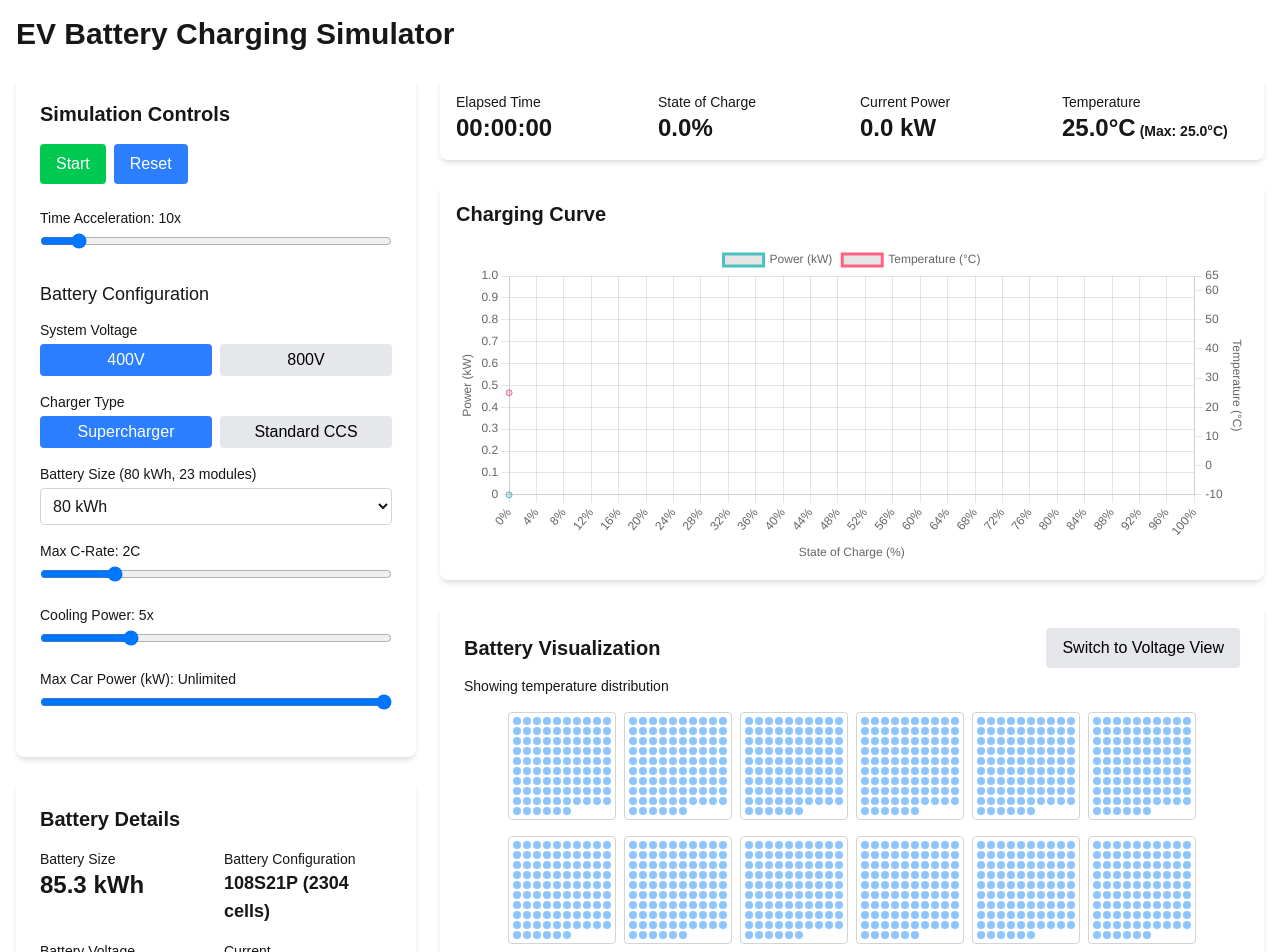
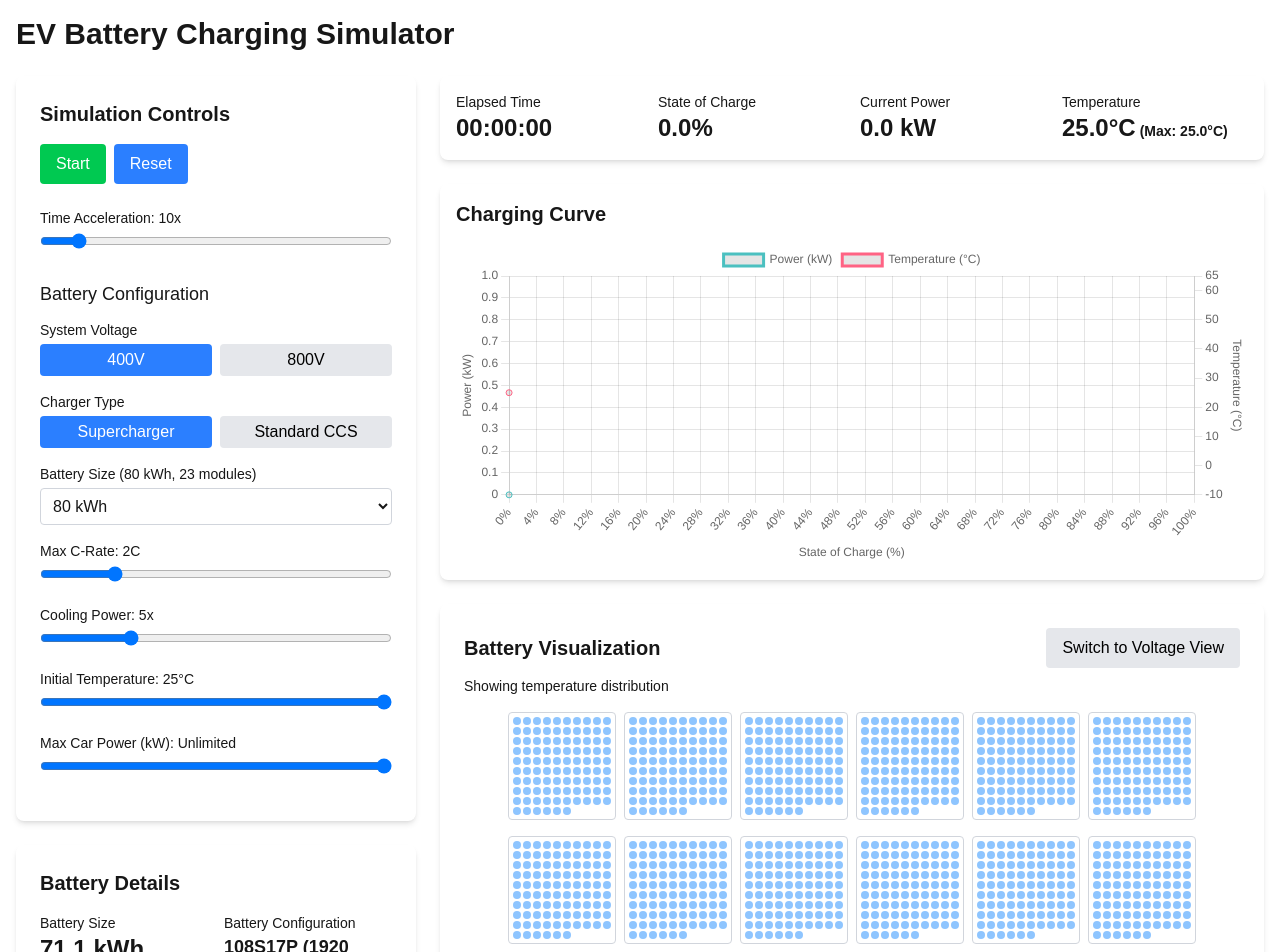
Before and after one commit to NicoPli/ev-battery-sim, a Next.js app: page / in a window 1280 px wide. Shown: the top 952 px of the page. Built offline with nearby package versions, Linux system fonts and the light colour scheme.

Commit message:
Initial Temperature added

```diff
--- a/app/page.tsx
+++ b/app/page.tsx
@@ -23,7 +23,9 @@ export default function Home() {
       maxCRate: 2,
       coolingPower: 1,
       moduleCount: 24,
-      maxCarPower: null
+      maxCarPower: null,
+      initialTemperature: 25,
+      batteryHeatingEnabled: true
     };
 
     const batteryPack = new BatteryPack(
@@ -31,7 +33,9 @@ export default function Home() {
       defaultConfig.systemVoltage,
       defaultConfig.maxCRate,
       defaultConfig.coolingPower,
-      defaultConfig.maxCarPower
+      defaultConfig.maxCarPower,
+      defaultConfig.initialTemperature,
+      defaultConfig.batteryHeatingEnabled
     );
 
     const sim = new ChargingSimulation(batteryPack, defaultConfig.chargerType);
@@ -72,7 +76,9 @@ export default function Home() {
       config.systemVoltage,
       config.maxCRate,
       config.coolingPower,
-      config.maxCarPower
+      config.maxCarPower,
+      config.initialTemperature,
+      config.batteryHeatingEnabled
     );
 
     // Create new simulation with updated battery pack
--- a/components/BatteryVisualizer.tsx
+++ b/components/BatteryVisualizer.tsx
@@ -8,6 +8,7 @@ interface BatteryVisualizerProps {
 interface BatteryCell {
   temperature?: number;
   stateOfCharge?: number;
+  heatingEnabled?: boolean;
 }
 
 const BatteryVisualizer: React.FC<BatteryVisualizerProps> = ({ batteryPack }) => {
@@ -27,6 +28,8 @@ const BatteryVisualizer: React.FC<BatteryVisualizerProps> = ({ batteryPack }) =>
 
   const getTemperatureColor = (temp: number): string => {
     // Blue (cold) to red (hot) gradient
+    if (temp < 0) return 'bg-blue-800';
+    if (temp < 10) return 'bg-blue-600';
     if (temp < 25) return 'bg-blue-500';
     if (temp < 30) return 'bg-blue-300';
     if (temp < 35) return 'bg-green-300';
@@ -61,6 +64,9 @@ const BatteryVisualizer: React.FC<BatteryVisualizerProps> = ({ batteryPack }) =>
     setViewMode(prev => prev === 'temperature' ? 'voltage' : 'temperature');
   };
 
+  // Check if battery heating is enabled
+  const isHeatingEnabled = batteryPack.batteryHeatingEnabled;
+
   return (
     <div className="p-6 rounded-lg shadow-md">
       <div className="flex items-center justify-between mb-2">
@@ -74,6 +80,14 @@ const BatteryVisualizer: React.FC<BatteryVisualizerProps> = ({ batteryPack }) =>
       </div>
       <p className="text-sm mb-4">
         Showing {viewMode === 'temperature' ? 'temperature' : 'state of charge'} distribution
+        {isHeatingEnabled && (
+          <span className="ml-2 inline-flex items-center px-2.5 py-0.5 rounded-full text-xs font-medium bg-amber-100 text-amber-800">
+            <svg className="w-3 h-3 mr-1" fill="currentColor" viewBox="0 0 20 20" xmlns="http://www.w3.org/2000/svg">
+              <path fillRule="evenodd" d="M12.395 2.553a1 1 0 00-1.45-.385c-.345.23-.614.558-.822.88-.214.33-.403.713-.57 1.116-.334.804-.614 1.768-.84 2.734a31.365 31.365 0 00-.613 3.58 2.64 2.64 0 01-.945-1.067c-.328-.68-.398-1.534-.398-2.654A1 1 0 005.05 6.05 6.981 6.981 0 003 11a7 7 0 1011.95-4.95c-.592-.591-.98-.985-1.348-1.467-.363-.476-.724-1.063-1.207-2.03zM12.12 15.12A3 3 0 017 13s.879.5 2.5.5c0-1 .5-4 1.25-4.5.5 1 .786 1.293 1.371 1.879A2.99 2.99 0 0113 13a2.99 2.99 0 01-.879 2.121z" clipRule="evenodd"></path>
+            </svg>
+            Battery Heating Active
+          </span>
+        )}
       </p>
 
       <div className="flex flex-col gap-4">
@@ -91,7 +105,7 @@ const BatteryVisualizer: React.FC<BatteryVisualizerProps> = ({ batteryPack }) =>
               return (
                 <div
                   key={moduleIndex}
-                  className="border border-gray-300 p-1 rounded"
+                  className={`border border-gray-300 p-1 rounded ${isHeatingEnabled ? 'bg-amber-50' : ''}`}
                   title={`Module ${actualIndex + 1}`}
                 >
                   <div className="grid gap-0.5" style={{
@@ -127,8 +141,16 @@ const BatteryVisualizer: React.FC<BatteryVisualizerProps> = ({ batteryPack }) =>
           {viewMode === 'temperature' ? (
             <>
               <div className="flex items-center">
+                <div className="w-4 h-4 bg-blue-800 rounded mr-1"></div>
+                <span className="text-xs">&lt;0°C</span>
+              </div>
+              <div className="flex items-center">
+                <div className="w-4 h-4 bg-blue-600 rounded mr-1"></div>
+                <span className="text-xs">0-10°C</span>
+              </div>
+              <div className="flex items-center">
                 <div className="w-4 h-4 bg-blue-500 rounded mr-1"></div>
-                <span className="text-xs">&lt;25°C</span>
+                <span className="text-xs">10-25°C</span>
               </div>
               <div className="flex items-center">
                 <div className="w-4 h-4 bg-blue-300 rounded mr-1"></div>
--- a/components/SimulationControls.tsx
+++ b/components/SimulationControls.tsx
@@ -8,6 +8,8 @@ export type SimulationConfig = {
   coolingPower: number;
   moduleCount: number;
   maxCarPower: number | null;
+  initialTemperature: number;
+  batteryHeatingEnabled: boolean;
 };
 
 interface SimulationControlsProps {
@@ -35,6 +37,8 @@ const SimulationControls: React.FC<SimulationControlsProps> = ({
   const [coolingPower, setCoolingPower] = useState<number>(5);
   const [batterySize, setBatterySize] = useState<number>(80); // Store battery size in kWh
   const [maxCarPower, setMaxCarPower] = useState<number | null>(null);
+  const [initialTemperature, setInitialTemperature] = useState<number>(25);
+  const [batteryHeatingEnabled, setBatteryHeatingEnabled] = useState<boolean>(false);
 
   // Get cell properties dynamically
   const [cellProps, setCellProps] = useState({
@@ -50,6 +54,13 @@ const SimulationControls: React.FC<SimulationControlsProps> = ({
       capacity: sampleCell.capacity
     });
   }, []);
+
+  // Auto-enable battery heating when temperature is low
+  useEffect(() => {
+    if (initialTemperature < 15) {
+      setBatteryHeatingEnabled(true);
+    }
+  }, [initialTemperature]);
 
   // Calculate module count based on battery size and voltage
   const calculateModuleCount = (capacityKWh: number, voltage: number) => {
@@ -89,11 +100,35 @@ const SimulationControls: React.FC<SimulationControlsProps> = ({
       maxCRate,
       coolingPower,
       moduleCount, // Use calculated module count
-      maxCarPower
+      maxCarPower,
+      initialTemperature,
+      batteryHeatingEnabled
     });
 
     // Start the simulation
     onStart();
+  };
+
+  // Add this effect to update the configuration whenever temperature or heating changes
+  useEffect(() => {
+    // Update the configuration when temperature or heating changes
+    onConfigChange({
+      systemVoltage,
+      chargerType,
+      maxCRate,
+      coolingPower,
+      moduleCount,
+      maxCarPower,
+      initialTemperature,
+      batteryHeatingEnabled
+    });
+  }, [initialTemperature, batteryHeatingEnabled]);
+
+  // Also update the handleTemperatureChange function
+  const handleTemperatureChange = (value: number) => {
+    setInitialTemperature(value);
+    // Reset the simulation with the new temperature
+    onReset();
   };
 
   return (
@@ -245,6 +280,48 @@ const SimulationControls: React.FC<SimulationControlsProps> = ({
         />
       </div>
 
+      {/* Initial Temperature */}
+      <div className="mb-4">
+        <label className="block text-sm font-medium mb-1">
+          Initial Temperature: {initialTemperature}°C
+          {initialTemperature < 15 && (
+            <span className="ml-2 text-amber-500 font-medium">
+              (Cold battery - charging limited)
+            </span>
+          )}
+        </label>
+        <input
+          type="range"
+          min="-10"
+          max="25"
+          step="1"
+          value={initialTemperature}
+          onChange={(e) => handleTemperatureChange(Number(e.target.value))}
+          className="w-full"
+        />
+      </div>
+
+      {/* Battery Heating Option */}
+      {initialTemperature < 15 && (
+        <div className="mb-4">
+          <div className="flex items-center">
+            <input
+              type="checkbox"
+              id="batteryHeating"
+              checked={batteryHeatingEnabled}
+              onChange={(e) => setBatteryHeatingEnabled(e.target.checked)}
+              className="mr-2 h-4 w-4"
+            />
+            <label htmlFor="batteryHeating" className="text-sm font-medium">
+              Enable Battery Heating
+            </label>
+          </div>
+          <p className="text-xs text-gray-500 mt-1">
+            Heating helps warm the battery for faster charging in cold conditions
+          </p>
+        </div>
+      )}
+
       {/* Max Car Power */}
       <div className="mb-4">
         <label className="block text-sm font-medium mb-1">
--- a/models/BatteryModule.ts
+++ b/models/BatteryModule.ts
@@ -4,14 +4,15 @@ export class BatteryModule {
   private _cells: Cell[] = [];
   private _cellsInSeries: number;
   private _cellsInParallel: number;
+  private _heatingEnabled: boolean = false;
 
-  constructor(cellsInSeries: number = 12, cellsInParallel: number = 8) {
+  constructor(cellsInSeries: number = 12, cellsInParallel: number = 8, initialTemperature: number = 25) {
     this._cellsInSeries = cellsInSeries;
     this._cellsInParallel = cellsInParallel;
 
     // Create cells
     for (let i = 0; i < cellsInSeries * cellsInParallel; i++) {
-      this._cells.push(new Cell());
+      this._cells.push(new Cell(0.0, 10, initialTemperature));
     }
   }
 
@@ -29,6 +30,18 @@ export class BatteryModule {
 
   get totalCells(): number {
     return this._cells.length;
+  }
+
+  set heatingEnabled(value: boolean) {
+    this._heatingEnabled = value;
+    // Apply to all cells
+    this._cells.forEach(cell => {
+      cell.heatingEnabled = value;
+    });
+  }
+
+  get heatingEnabled(): boolean {
+    return this._heatingEnabled;
   }
 
   get voltage(): number {
@@ -182,9 +195,12 @@ export class BatteryModule {
       cell.temperature += netTempChange * randomFactor;
 
       // Ensure temperature doesn't go below ambient
-      if (cell.temperature < ambientTemp) {
+      if (cell.temperature < ambientTemp && !this._heatingEnabled) {
         cell.temperature = ambientTemp;
       }
+
+      // Update each cell individually with its own heating/cooling
+      cell.updateTemperature(current / this._cellsInParallel, deltaTimeHours, coolingPower);
     });
   }
 
@@ -228,7 +244,8 @@ export class BatteryModule {
     }
   }
 
-  reset(): void {
-    this._cells.forEach(cell => cell.reset());
+  reset(initialTemperature: number = 25): void {
+    this._cells.forEach(cell => cell.reset(initialTemperature));
+    this._heatingEnabled = false;
   }
 }
--- a/models/BatteryPack.ts
+++ b/models/BatteryPack.ts
@@ -10,18 +10,24 @@ export class BatteryPack {
   private _seriesModules: number = 1;
   private _parallelStrings: number = 1;
   private _limitingFactor: string | null = null;
+  private _initialTemperature: number = 25;
+  private _batteryHeatingEnabled: boolean = false;
 
   constructor(
     moduleCount: number = 4,
     systemVoltage: number = 400,
     maxCRate: number = 2,
     coolingPower: number = 1,
-    maxCarPower: number | null = null
+    maxCarPower: number | null = null,
+    initialTemperature: number = 25,
+    batteryHeatingEnabled: boolean = false
   ) {
     this._systemVoltage = systemVoltage;
     this._maxCRate = maxCRate;
     this._coolingPower = coolingPower;
     this._maxCarPower = maxCarPower;
+    this._initialTemperature = initialTemperature;
+    this._batteryHeatingEnabled = batteryHeatingEnabled;
 
     // For a 400V system with cells at ~3.7V nominal:
     // 400V ÷ 3.7V ≈ 108 cells in series
@@ -44,14 +50,14 @@ export class BatteryPack {
     for (let p = 0; p < parallelStrings; p++) {
       for (let s = 0; s < modulesInSeries; s++) {
         if (this._modules.length < moduleCount) {
-          this._modules.push(new BatteryModule(cellsPerModule, cellsInParallel));
+          this._modules.push(new BatteryModule(cellsPerModule, cellsInParallel, initialTemperature));
         }
       }
     }
 
     // Add any remaining modules to maintain the requested module count
     while (this._modules.length < moduleCount) {
-      this._modules.push(new BatteryModule(cellsPerModule, cellsInParallel));
+      this._modules.push(new BatteryModule(cellsPerModule, cellsInParallel, initialTemperature));
     }
 
     // Store the configuration for voltage calculation
@@ -60,6 +66,11 @@ export class BatteryPack {
 
     // Flatten cells for easier access
     this._cells = this._modules.flatMap(module => module.cells);
+
+    // Apply heating setting to all modules
+    if (batteryHeatingEnabled) {
+      this.enableHeating();
+    }
   }
 
   get modules(): BatteryModule[] {
@@ -68,6 +79,28 @@ export class BatteryPack {
 
   get cells(): any[] {
     return this._cells;
+  }
+
+  get initialTemperature(): number {
+    return this._initialTemperature;
+  }
+
+  get batteryHeatingEnabled(): boolean {
+    return this._batteryHeatingEnabled;
+  }
+
+  enableHeating(): void {
+    this._batteryHeatingEnabled = true;
+    this._modules.forEach(module => {
+      module.heatingEnabled = true;
+    });
+  }
+
+  disableHeating(): void {
+    this._batteryHeatingEnabled = false;
+    this._modules.forEach(module => {
+      module.heatingEnabled = false;
+    });
   }
 
   get totalVoltage(): number {
@@ -143,6 +176,31 @@ export class BatteryPack {
 
     // Calculate temperature limit - make it more gradual with earlier onset
     let temperatureLimit = Number.MAX_VALUE;
+
+    // Add cold temperature limit
+    let coldTemperatureLimit = Number.MAX_VALUE;
+    if (this.averageTemperature < 15) {
+      // Make the cold temperature limit more severe
+      // At 15°C: ~90% of current
+      // At 5°C: ~40% of current
+      // At -5°C: ~5% of current
+      const tempFactor = Math.max(0.05, (this.averageTemperature + 5) / 20);
+
+      // Apply a more dramatic curve to make the effect more noticeable
+      const adjustedFactor = Math.pow(tempFactor, 1.5);
+      coldTemperatureLimit = maxChargerCurrent * adjustedFactor;
+
+      // If heating is enabled, improve the limit somewhat
+      if (this._batteryHeatingEnabled) {
+        // Heating helps, but doesn't completely eliminate the cold effect
+        coldTemperatureLimit = Math.min(
+          maxChargerCurrent * 0.9, // Cap at 90% even with heating
+          coldTemperatureLimit * 2.5 // Heating improves limit by 2.5x
+        );
+      }
+    }
+
+    // Hot temperature limit
     if (this.maxTemperature > 40) {
       // Create a more gradual reduction curve
       // Make the temperature threshold higher when cooling power is higher
@@ -169,6 +227,7 @@ export class BatteryPack {
       cRateLimit,
       powerLimit,
       temperatureLimit,
+      coldTemperatureLimit,
       balancingLimit,
       socLimit
     );
@@ -180,6 +239,7 @@ export class BatteryPack {
       cRateLimit,
       powerLimit,
       temperatureLimit,
+      coldTemperatureLimit,
       balancingLimit,
       socLimit
     );
@@ -187,13 +247,14 @@ export class BatteryPack {
     return limitedCurrent;
   }
 
-  // Add a new method to determine the limiting factor
+  // Update the method to include cold temperature limit
   private determineLimitingFactor(
     limitedCurrent: number,
     chargerMax: number,
     cRateLimit: number,
     powerLimit: number,
     tempLimit: number,
+    coldTempLimit: number,
     balancingLimit: number,
     socLimit: number
   ): string {
@@ -202,7 +263,8 @@ export class BatteryPack {
     if (Math.abs(limitedCurrent - chargerMax) < epsilon) return "Charger maximum";
     if (Math.abs(limitedCurrent - cRateLimit) < epsilon) return "C-rate limit";
     if (Math.abs(limitedCurrent - powerLimit) < epsilon) return "Car power limit";
-    if (Math.abs(limitedCurrent - tempLimit) < epsilon) return "Temperature limit";
+    if (Math.abs(limitedCurrent - tempLimit) < epsilon) return "Temperature limit (hot)";
+    if (Math.abs(limitedCurrent - coldTempLimit) < epsilon) return "Temperature limit (cold)";
     if (Math.abs(limitedCurrent - balancingLimit) < epsilon) return "Cell balancing";
     if (Math.abs(limitedCurrent - socLimit) < epsilon) return "SoC limit";
 
@@ -227,7 +289,14 @@ export class BatteryPack {
   }
 
   reset(): void {
-    this._modules.forEach(module => module.reset());
+    this._modules.forEach(module => module.reset(this._initialTemperature));
+
+    // Apply heating setting after reset
+    if (this._batteryHeatingEnabled) {
+      this.enableHeating();
+    } else {
+      this.disableHeating();
+    }
   }
 
   get minCellVoltage(): number {
--- a/models/Cell.ts
+++ b/models/Cell.ts
@@ -9,8 +9,9 @@ export class Cell {
   private _randomFactor: number = 0.95 + Math.random() * 0.1; // 0.95-1.05 random variation
   private _chargingEfficiency: number = 1.0; // Base charging efficiency
   private _charge: number = 0; // Internal charge storage
+  private _heatingEnabled: boolean = false; // Battery heating status
 
-  constructor(initialSoc: number = 0.0, capacity: number = 10) {
+  constructor(initialSoc: number = 0.0, capacity: number = 10, initialTemperature: number = 25) {
     // Add randomness to initial state of charge (±5%)
     this._stateOfCharge = initialSoc * (0.95 + Math.random() * 0.1);
 
@@ -22,6 +23,9 @@ export class Cell {
 
     // Add randomness to internal resistance (±20%)
     this._internalResistance = this._internalResistance * (0.8 + Math.random() * 0.4);
+
+    // Set initial temperature
+    this._temperature = initialTemperature;
   }
 
   get temperature(): number {
@@ -41,7 +45,7 @@ export class Cell {
   }
 
   get voltage(): number {
-      return this._minVoltage + (this._maxVoltage - this._minVoltage) * this._stateOfCharge;
+    return this._minVoltage + (this._maxVoltage - this._minVoltage) * this._stateOfCharge;
   }
 
   get capacity(): number {
@@ -52,13 +56,34 @@ export class Cell {
     return this._randomFactor;
   }
 
+  set heatingEnabled(value: boolean) {
+    this._heatingEnabled = value;
+  }
+
+  get heatingEnabled(): boolean {
+    return this._heatingEnabled;
+  }
+
   updateCharge(current: number, deltaTimeHours: number): void {
+    // Apply temperature-based charging limitation
+    let effectiveCurrent = current;
+
+    // Limit charging current when battery is cold
+    if (this._temperature < 15) {
+      // Progressive reduction based on temperature
+      // At 15°C: ~90% of current
+      // At 5°C: ~50% of current
+      // At -5°C: ~10% of current
+      const tempFactor = Math.max(0.1, (this._temperature + 5) / 20);
+      effectiveCurrent = current * tempFactor;
+    }
+
     // Each cell has a significantly different charging efficiency
     // This creates more pronounced imbalance over time
     const chargingEfficiency = this._chargingEfficiency * (0.7 + Math.random() * 0.6); // 70-130% of base efficiency
 
     // Calculate charge added (in Ah)
-    const chargeAdded = current * deltaTimeHours * chargingEfficiency;
+    const chargeAdded = effectiveCurrent * deltaTimeHours * chargingEfficiency;
 
     // Calculate new charge level
     const newCharge = this._charge + chargeAdded;
@@ -95,6 +120,13 @@ export class Cell {
       this._temperature = this._temperature + tempRise;
     }
 
+    // Battery heating effect (if enabled)
+    if (this._heatingEnabled && this._temperature < 20) {
+      // Apply heating effect - stronger when battery is colder
+      const heatingPower = 3.0 * (1.0 - (this._temperature / 20));
+      this._temperature += heatingPower * deltaTimeHours;
+    }
+
     // Ambient temperature effect (always happens)
     const ambientDiff = 25 - this._temperature;
     const ambientEffect = 0.05 * ambientDiff * deltaTimeHours;
@@ -111,9 +143,10 @@ export class Cell {
     }
   }
 
-  reset(): void {
-    this._temperature = 25;
+  reset(initialTemperature: number = 25): void {
+    this._temperature = initialTemperature;
     this._stateOfCharge = 0.1;
+    this._heatingEnabled = false;
   }
 
   private updateVoltage(): void {
--- a/models/ChargingSimulation.ts
+++ b/models/ChargingSimulation.ts
@@ -8,6 +8,7 @@ export type SimulationDataPoint = {
   current: number;
   voltage: number;
   temperature: number;
+  heatingEnabled?: boolean;
 };
 
 export class ChargingSimulation {
@@ -142,7 +143,8 @@ export class ChargingSimulation {
       power,
       current,
       voltage,
-      temperature: this._batteryPack.averageTemperature
+      temperature: this._batteryPack.averageTemperature,
+      heatingEnabled: this._batteryPack.batteryHeatingEnabled
     });
 
     // Update elapsed time
@@ -166,7 +168,8 @@ export class ChargingSimulation {
       power,
       current,
       voltage,
-      temperature: this._batteryPack.averageTemperature
+      temperature: this._batteryPack.averageTemperature,
+      heatingEnabled: this._batteryPack.batteryHeatingEnabled
     });
 
     // Limit the number of data points to prevent memory issues
```
